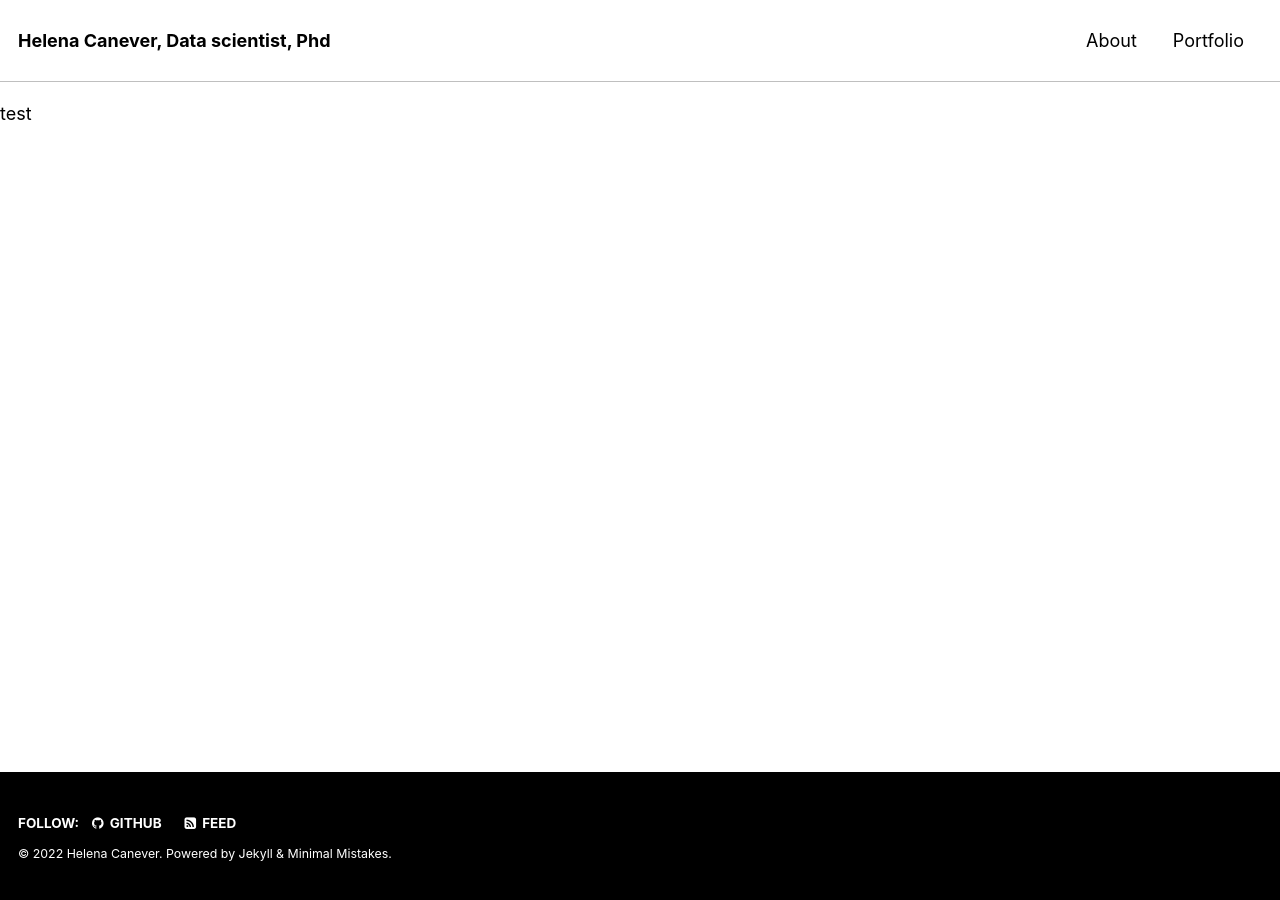
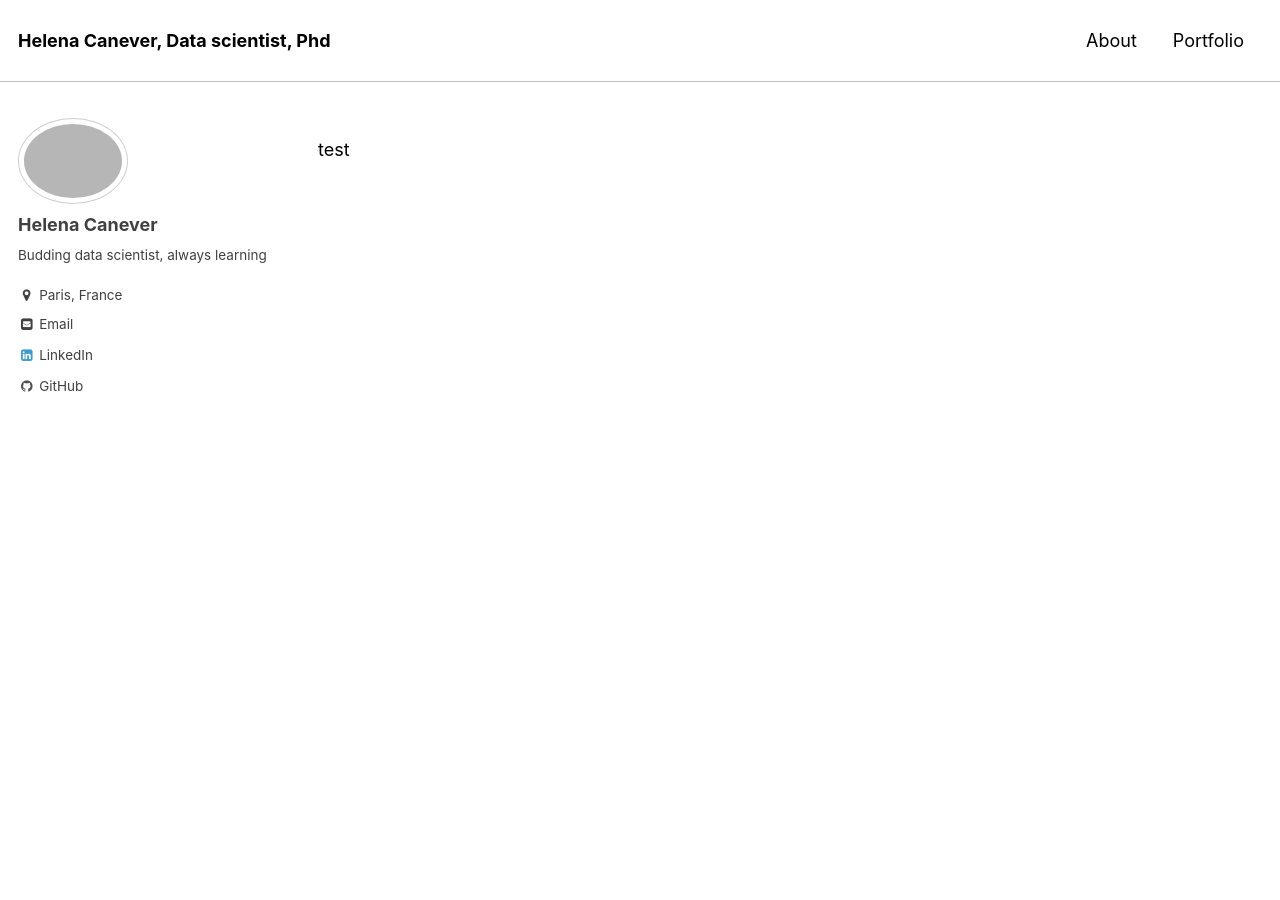
Before and after one commit to HelenaCGarry/HelenaCanever.github.io, a Jekyll site: the page built from _pages/about.md, in a window 1280 px wide and 900 px high. Built offline with Jekyll 4.4.1, drawn with Linux system fonts in a browser that asks for light colours; cached includes are drawn as plain includes; our own code applies the rules of GitHub Pages for plain Markdown files; some of the changed lines change nothing that is shown.

Commit message:
Update _config.yml

```diff
--- a/_config.yml
+++ b/_config.yml
@@ -249,10 +249,26 @@
       type: posts
     values:
       layout: single
-      author_profile: true
+      author_profile: false
       read_time: true
       comments: true
       share: true
       related: true
+      classes: wide
+  # _pages
+  - scope:
+      path: "_pages"
+      type: pages
+    values:
+      layout: archive
+      author_profile: true
+  # _portfolio
+  - scope:
+      path: ""
+      type: portfolio
+    values:
+      layout: archive
+      author_profile: true
+      share: true
 
 theme: jekyll-theme-minimal
```
